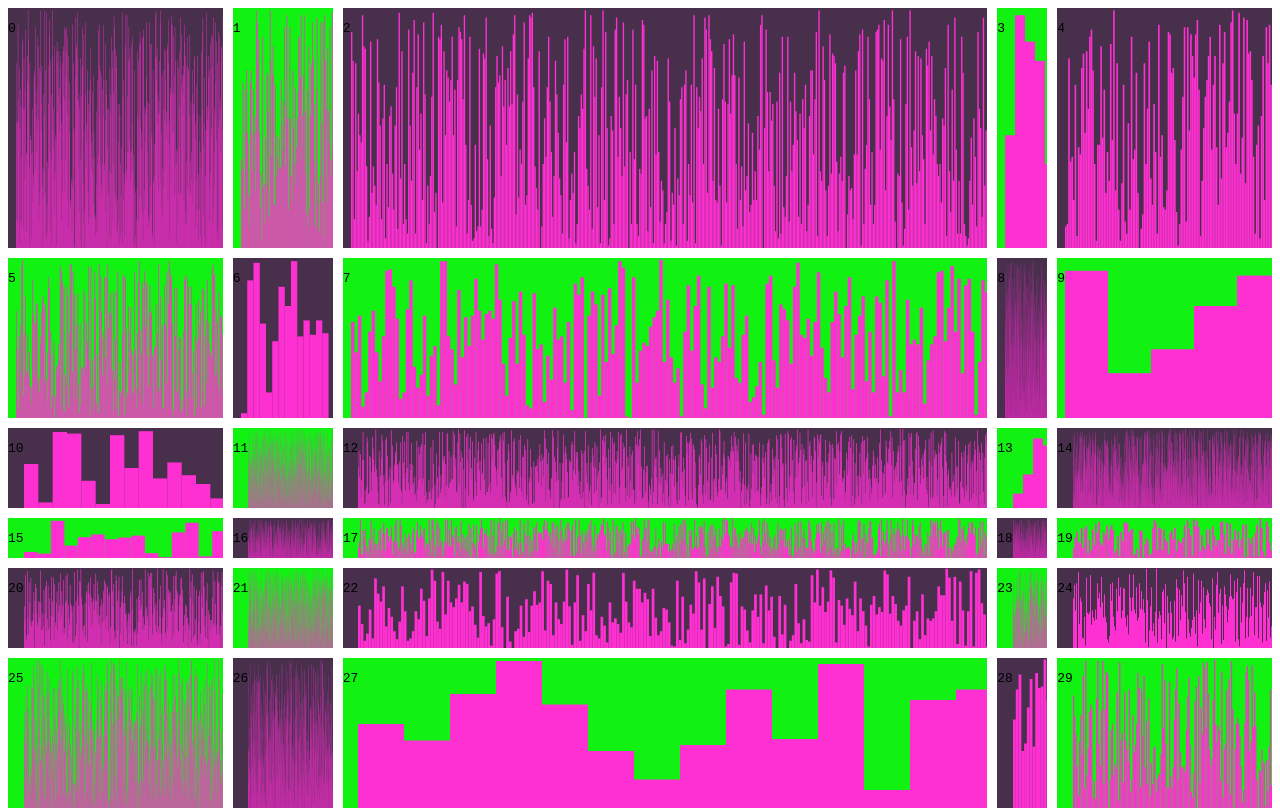
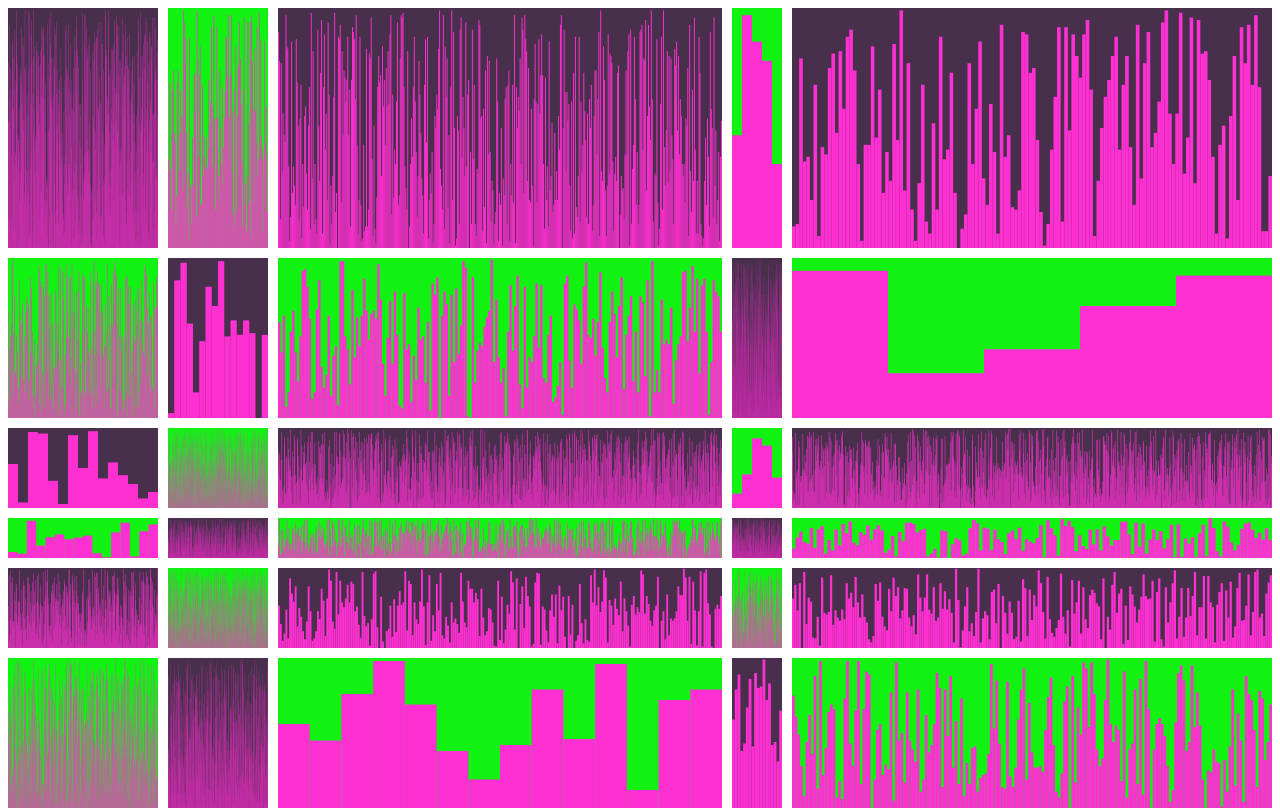
Before and after one commit to quaffpotion/canvas-minimal, an Angular app: page / in a window 1280 px wide. Shown: the top 810 px of the page. Built offline with nearby package versions, Linux system fonts and the light colour scheme.

Commit message:
Found smaller set of CSS that works

```diff
--- a/src/app/chart/chart.component.css
+++ b/src/app/chart/chart.component.css
@@ -1,6 +1,3 @@
 :host {
   display: flex;
-  flex: 1;
-  /* Overflow was the propery that caused the positive feedback loop */
-  overflow: hidden;
 }
--- a/src/app/chart/chart.component.html
+++ b/src/app/chart/chart.component.html
@@ -1 +1 @@
-<ng-content></ng-content> <canvas #myCanvas></canvas>
+<canvas #myCanvas></canvas>
```
